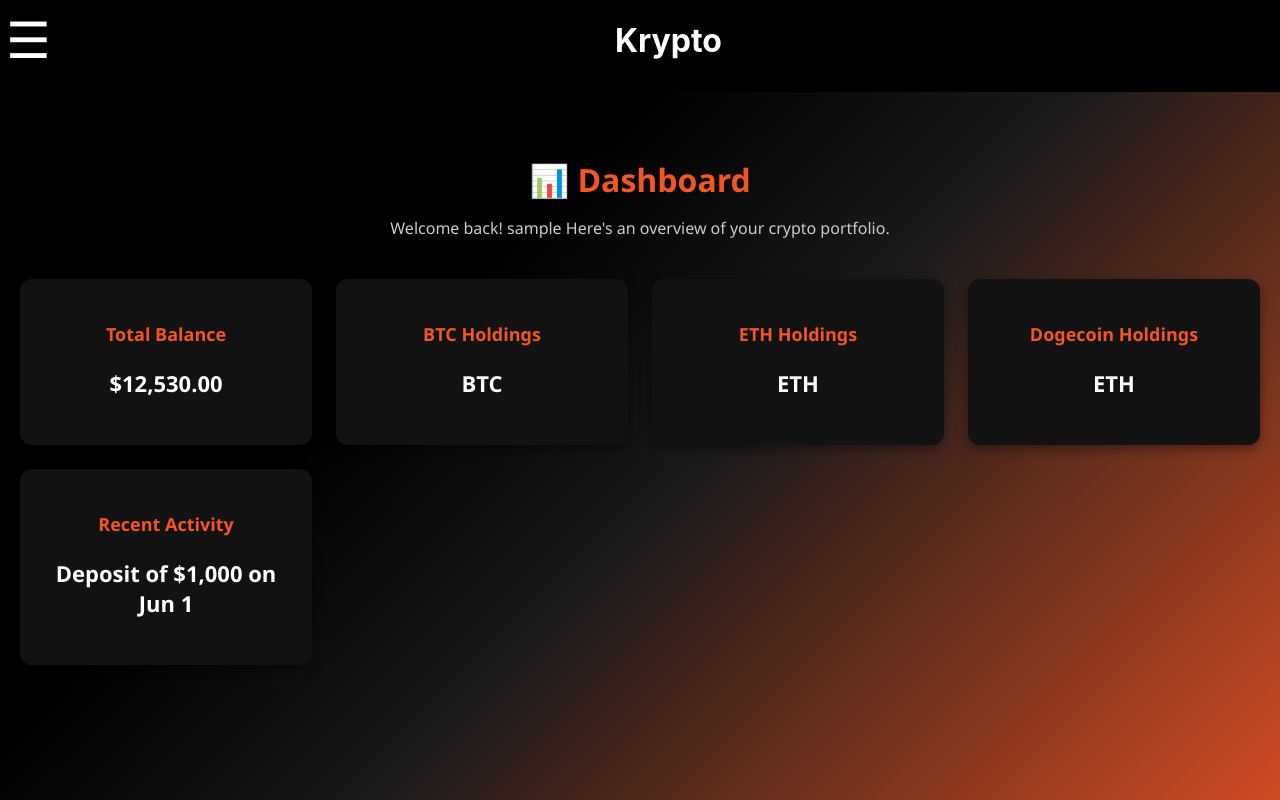
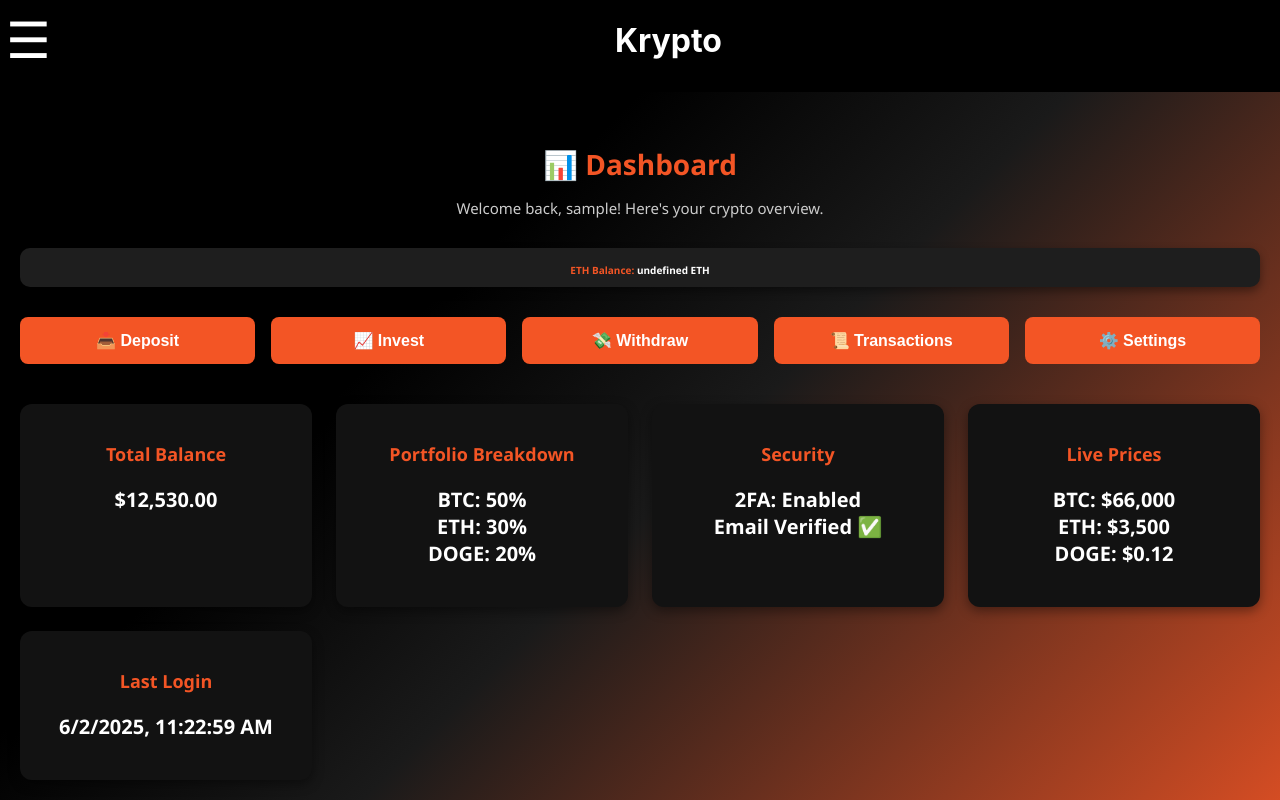
Before and after one commit to KENDOfire/kendo2, a React (Create React App) app: page / in a window 1280 px wide. Shown: the top 800 px of the page. Built offline with nearby package versions, Linux system fonts and the light colour scheme; no server answers; the database is empty; sample sign-in values are in the browser's storage.

Commit message:
worked on sending email after registration on siginup page

```diff
--- a/package.json
+++ b/package.json
@@ -11,6 +11,7 @@
     "firebase": "^11.8.1",
     "react": "^19.1.0",
     "react-dom": "^19.1.0",
+    "react-icons": "^5.5.0",
     "react-router-dom": "^7.6.1",
     "react-scripts": "5.0.1",
     "web-vitals": "^2.1.4"
--- a/src/components/Menu.js
+++ b/src/components/Menu.js
@@ -1,9 +1,9 @@
 import React, { useState } from "react";
 import { Link } from "react-router-dom";
+import { FaTachometerAlt, FaMoneyCheckAlt, FaMoneyBillWave, FaUser, FaHistory, FaCog, FaSignOutAlt } from "react-icons/fa";
 
 const Menu = ({ children }) => {
   const [open, setOpen] = useState(false);
-
   const closeMenu = () => setOpen(false);
 
   return (
@@ -14,18 +14,36 @@ const Menu = ({ children }) => {
         <br />
         <h2 style={styles.logo}>Kendo Crypto</h2>
         <nav style={{ padding: "20px" }}>
-          <Link to="/dashboard" style={styles.link} onClick={closeMenu}>Dashboard</Link>
-          <Link to="/deposit" style={styles.link} onClick={closeMenu}>Deposit</Link>
-          <Link to="/withdraw" style={styles.link} onClick={closeMenu}>Withdraw</Link>
-          <Link to="/login" style={styles.link} onClick={closeMenu}>Logout</Link>
-          <Link to="/signup" style={styles.link} onClick={closeMenu}>Signup</Link>
-          <Link to="/login" style={styles.link} onClick={closeMenu}>Login</Link>
-          <Link to="/profile" style={styles.link} onClick={closeMenu}>Profile</Link>
-          <Link to="/history" style={styles.link} onClick={closeMenu}>History</Link>
-          <Link to="/settings" style={styles.link} onClick={closeMenu}>Settings</Link>
-
-
-
+          <Link to="/dashboard" style={styles.link} onClick={closeMenu}>
+            <FaTachometerAlt style={styles.icon} /> Dashboard
+          </Link>
+          <Link to="/deposit" style={styles.link} onClick={closeMenu}>
+            <FaMoneyCheckAlt style={styles.icon} /> Deposit
+          </Link>
+          <Link to="/withdraw" style={styles.link} onClick={closeMenu}>
+            <FaMoneyBillWave style={styles.icon} /> Withdraw
+          </Link>
+          <Link to="/profile" style={styles.link} onClick={closeMenu}>
+            <FaUser style={styles.icon} /> Profile
+          </Link>
+          <Link to="/history" style={styles.link} onClick={closeMenu}>
+            <FaHistory style={styles.icon} /> History
+          </Link>
+          <Link to="/settings" style={styles.link} onClick={closeMenu}>
+            <FaCog style={styles.icon} /> Settings
+          </Link>
+          <Link
+            to="/login"
+            style={styles.link}
+            onClick={() => {
+              localStorage.removeItem("isloggedin");
+              sessionStorage.removeItem("user");
+              window.location.href = "/login";
+              closeMenu();
+            }}
+          >
+            <FaSignOutAlt style={styles.icon} /> Logout
+          </Link>
         </nav>
       </div>
 
@@ -34,18 +52,12 @@ const Menu = ({ children }) => {
 
       {/* Page Content */}
       <div style={styles.content}>
-
-        <div style={{width:"100%",display:"flex",alignItems:"center"}}>
-          <button onClick={() => setOpen(!open)} style={styles.menuButton}>
-          ☰
-        </button>
-
-        <div style={{ textAlign: "center", flex: 1 }}>
-
-        <h1 style={{textAlign:'center',alignItems:"center",color:"white",verticalAlign:"middle"}}>Krypto</h1>
+        <div style={{ width: "100%", display: "flex", alignItems: "center" }}>
+          <button onClick={() => setOpen(!open)} style={styles.menuButton}>☰</button>
+          <div style={{ textAlign: "center", flex: 1 }}>
+            <h1 style={{ textAlign: 'center', color: "white" }}>Krypto</h1>
+          </div>
         </div>
-        </div>
-
         <div style={styles.pageContent}>{children}</div>
       </div>
     </div>
@@ -90,11 +102,16 @@ const styles = {
     textAlign: "center",
   },
   link: {
-    display: "block",
+    display: "flex",
+    alignItems: "center",
+    gap: "10px",
     color: "#fff",
     textDecoration: "none",
     padding: "10px 0",
     borderBottom: "1px solid #444",
+  },
+  icon: {
+    minWidth: "20px",
   },
   overlay: {
     position: "fixed",
@@ -108,14 +125,13 @@ const styles = {
   content: {
     position: "relative",
     zIndex: 0,
-    padding:"0px",
+    padding: "0px",
   },
   menuButton: {
     fontSize: "50px",
     background: "none",
     border: "none",
     cursor: "pointer",
-    // marginBottom: "20px",
     color: "#fff",
   },
   pageContent: {
--- a/src/pages/Dashboard.js
+++ b/src/pages/Dashboard.js
@@ -1,11 +1,8 @@
-import React from "react";
+import React, { useEffect, useState } from "react";
 import Menu from "../components/Menu";
 import { getDatabase, ref, get } from "firebase/database";
 import { initializeApp } from "firebase/app";
 
-import { useEffect } from "react";
-
-// Your web app's Firebase configuration
 const firebaseConfig = {
   apiKey: "AIzaSyBUTzEJBiB5XLkRHuG_mZTE5pgzXWfq6cs",
   authDomain: "forces-91356.firebaseapp.com",
@@ -15,18 +12,23 @@ const firebaseConfig = {
   messagingSenderId: "141177010507",
   appId: "1:141177010507:web:7fb6aa4b8345ce873750ce"
 };
-// Initialize Firebase
+
 const app = initializeApp(firebaseConfig);
-
 const db = getDatabase(app);
 
 const Dashboard = () => {
-    const [user, setUser] = React.useState({});
+  const [user, setUser] = useState({});
+  const [slideIndex, setSlideIndex] = useState(0);
+  const slides = [
+    { title: "BTC Balance", value: `${user.bitcoinBalance} BTC` },
+    { title: "ETH Balance", value: `${user.etherBalance} ETH` },
+    { title: "DOGE Balance", value: `${user.dogecoinBalance} DOGE` },
+  ];
+
   useEffect(() => {
     document.title = "Kendo Crypto - Dashboard";
-        // You can add any additional setup here if needed
     if (!localStorage.getItem("isloggedin")) {
-            window.location.href = "/login"; // Redirect to login if not logged in
+      window.location.href = "/login";
     }
   }, []);
 
@@ -34,78 +36,90 @@ const Dashboard = () => {
     const storedUser = sessionStorage.getItem("user");
     if (storedUser) {
       setUser(JSON.parse(storedUser));
-            console.log("User:",user);
+    } else {
+      window.location.href = "/login";
+    }
+  }, []);
 
-        } else {
-            window.location.href = "/login"; // Redirect to login if no user data found
-        }
-
-    }, []);
   useEffect(() => {
     const fetchData = async (storedUser) => {
-              const db = getDatabase(app);
       const usersRef = ref(db, 'kendo2users');
-
-                // Fetch data from Firebase Realtime Database
       const snapshot = await get(usersRef);
       if (snapshot.exists()) {
         const data = snapshot.val();
         const users = Object.values(data);
         const currentUser = users.find(user => user.username === storedUser.username);
-                    setUser(currentUser)
-
-                    console.log("Fetched User:", currentUser);
-
-
-
-
+        setUser(currentUser);
       }
     };
 
-
-
-
-
-
     const storedUser = sessionStorage.getItem("user");
     if (storedUser) {
-            var loggedUser = JSON.parse(storedUser);
+      const loggedUser = JSON.parse(storedUser);
       fetchData(loggedUser);
     }
+  }, []);
 
-        // fetchData();
-
-
-    }, []);
+  // Auto-slide logic
+  useEffect(() => {
+    const interval = setInterval(() => {
+      setSlideIndex((prevIndex) => (prevIndex + 1) % slides.length);
+    }, 3000);
+    return () => clearInterval(interval);
+  }, [slides.length]);
 
   return (
     <Menu>
       <div style={styles.container}>
           <div style={styles.header}>
           <h2 style={styles.title}>📊 Dashboard</h2>
-          <p style={styles.subtitle}>Welcome back! {user.username} Here's an overview of your crypto portfolio.</p>
+          <p style={styles.subtitle}>
+            Welcome back, {user.username}! Here's your crypto overview.
+          </p>
         </div>
+        <div style={styles.slider}>
+          <div style={styles.slide}>
+            <h3 style={styles.slideTitle}> {slides[slideIndex].title}: <span style={{color:"white"}}>{slides[slideIndex].value}</span></h3>
+
+          </div>
+        </div>
+
+        <div style={styles.actionGrid}>
+             <button  onClick={()=>{window.location.href="/deposit"}}  style={styles.actionButton}>📥 Deposit</button>
+              <button  onClick={()=>{window.location.href="/invest"}}  style={styles.actionButton}>📈 Invest</button>
+          <button  onClick={()=>{window.location.href="/withdraw"}}  style={styles.actionButton}>💸 Withdraw</button>
+
+          <button onClick={()=>{window.location.href="/history"}} style={styles.actionButton}>📜 Transactions </button>
+
+          <button  onClick={()=>{window.location.href="/settings"}} style={styles.actionButton}>⚙️ Settings</button>
+        </div>
+
+
 
         <div style={styles.grid}>
           <div style={styles.card}>
             <h3 style={styles.cardTitle}>Total Balance</h3>
             <p style={styles.cardValue}>$12,530.00</p>
           </div>
+
           <div style={styles.card}>
-            <h3 style={styles.cardTitle}>BTC Holdings</h3>
-            <p style={styles.cardValue}>{user.bitcoinBalance} BTC</p>
+            <h3 style={styles.cardTitle}>Portfolio Breakdown</h3>
+            <p style={styles.cardValue}>BTC: 50%<br />ETH: 30%<br />DOGE: 20%</p>
           </div>
+
           <div style={styles.card}>
-            <h3 style={styles.cardTitle}>ETH Holdings</h3>
-            <p style={styles.cardValue}>{user.etherBalance} ETH</p>
+            <h3 style={styles.cardTitle}>Security</h3>
+            <p style={styles.cardValue}>2FA: Enabled<br />Email Verified ✅</p>
           </div>
+
           <div style={styles.card}>
-            <h3 style={styles.cardTitle}>Dogecoin Holdings</h3>
-            <p style={styles.cardValue}>{user.dogecoinBalance} ETH</p>
+            <h3 style={styles.cardTitle}>Live Prices</h3>
+            <p style={styles.cardValue}>BTC: $66,000<br />ETH: $3,500<br />DOGE: $0.12</p>
           </div>
+
           <div style={styles.card}>
-            <h3 style={styles.cardTitle}>Recent Activity</h3>
-            <p style={styles.cardValue}>Deposit of $1,000 on Jun 1</p>
+            <h3 style={styles.cardTitle}>Last Login</h3>
+            <p style={styles.cardValue}>{new Date().toLocaleString()}</p>
           </div>
         </div>
       </div>
@@ -115,23 +129,61 @@ const Dashboard = () => {
 
 const styles = {
   container: {
-    padding: "40px 20px",
+    padding: "30px 20px",
     minHeight: "100vh",
     background: "linear-gradient(135deg, #000000 30%, #1a1a1a 50%, #f35525 100%)",
     fontFamily: "'Segoe UI', Tahoma, Geneva, Verdana, sans-serif",
     color: "#fff",
   },
+  slider: {
+    backgroundColor: "#1e1e1e",
+    padding: "5px",
+    borderRadius: "10px",
+    marginBottom: "30px",
+    textAlign: "center",
+    boxShadow: "0 4px 10px rgba(0,0,0,0.4)",
+    transition: "all 0.5s ease",
+  },
+  slide: {
+    transition: "opacity 0.2s ease",
+  },
+  slideTitle: {
+    color: "#f35525",
+    fontSize: "10px",
+    marginBottom: "5px",
+  },
+  slideValue: {
+    fontSize: "10px",
+    fontWeight: "bold",
+  },
+  actionGrid: {
+    display: "grid",
+    gridTemplateColumns: "repeat(auto-fit, minmax(150px, 1fr))",
+    gap: "16px",
+    marginBottom: "40px",
+  },
+  actionButton: {
+    backgroundColor: "#f35525",
+    color: "#fff",
+    border: "none",
+    borderRadius: "8px",
+    padding: "14px",
+    fontWeight: "bold",
+    fontSize: "16px",
+    cursor: "pointer",
+    transition: "background 0.2s ease",
+  },
   header: {
     textAlign: "center",
-    marginBottom: "40px",
+    marginBottom: "30px",
   },
   title: {
-    fontSize: "32px",
-    marginBottom: "10px",
+    fontSize: "28px",
+    marginBottom: "6px",
     color: "#f35525",
   },
   subtitle: {
-    fontSize: "16px",
+    fontSize: "15px",
     color: "#cccccc",
   },
   grid: {
@@ -141,7 +193,7 @@ const styles = {
   },
   card: {
     backgroundColor: "#121212",
-    padding: "25px",
+    padding: "20px",
     borderRadius: "12px",
     boxShadow: "0 4px 12px rgba(0,0,0,0.4)",
     transition: "transform 0.3s ease",
@@ -150,10 +202,10 @@ const styles = {
   cardTitle: {
     fontSize: "18px",
     color: "#f35525",
-    marginBottom: "12px",
+    marginBottom: "10px",
   },
   cardValue: {
-    fontSize: "22px",
+    fontSize: "20px",
     fontWeight: "bold",
     color: "#ffffff",
   },
--- a/src/pages/Login.js
+++ b/src/pages/Login.js
@@ -64,7 +64,9 @@ useEffect(() => {
     }
 
   return (
-    <div>    <div style={{backgroundColor:"#000000",padding:"10px",textAlign:"center"}}>
+    <div>
+
+           <div style={{backgroundColor:"#000000",padding:"10px",textAlign:"center"}}>
             <h1 style={{color:"white"}}>KRYPTO</h1>
         </div>
     <div style={styles.container}>
```
Also changed, not shown: src/components/Footer.js (added, +33 -0 lines), src/pages/Deposit.js (+10 -1 lines), 1 other file (tests, documents, lock files or other folders). Lines whose indentation alone changed are shown as unchanged.
